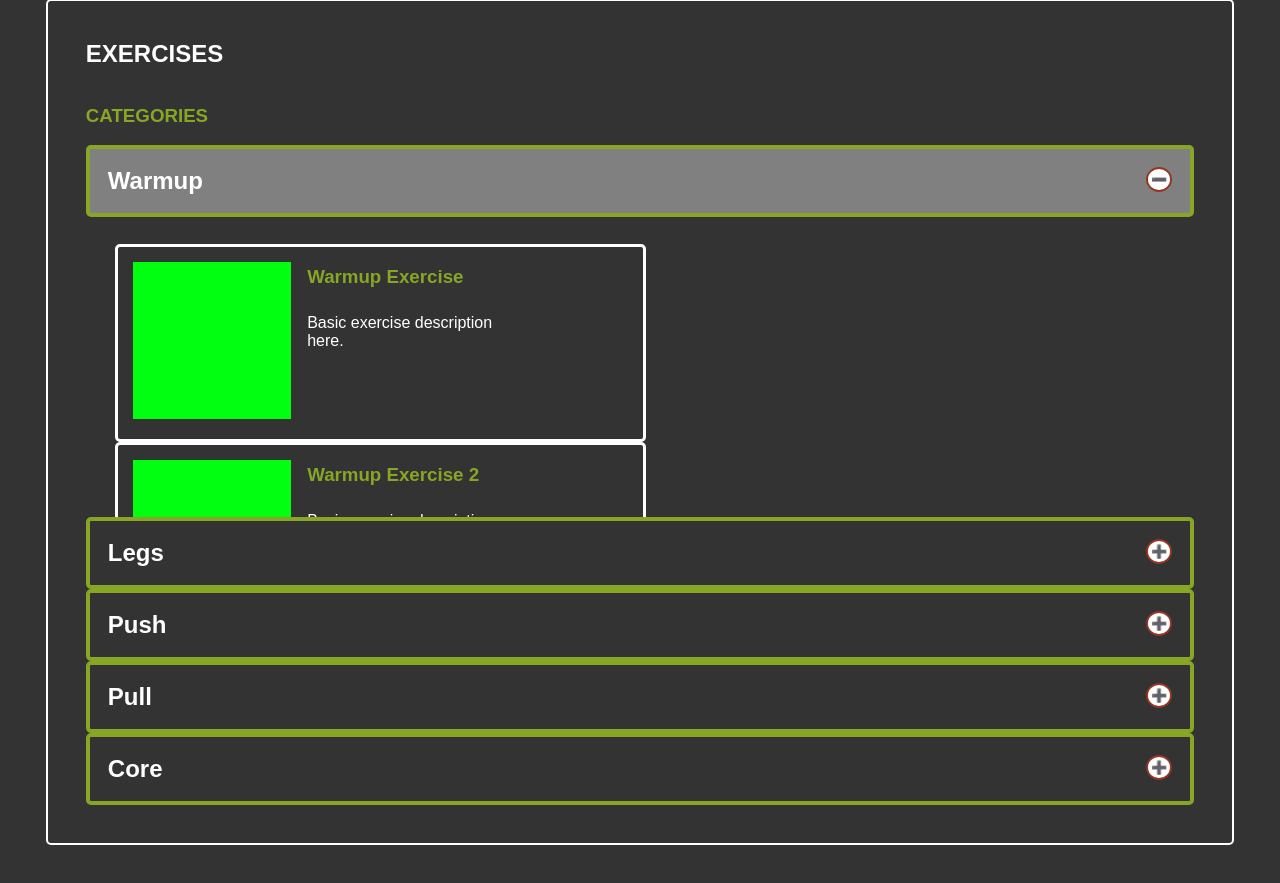
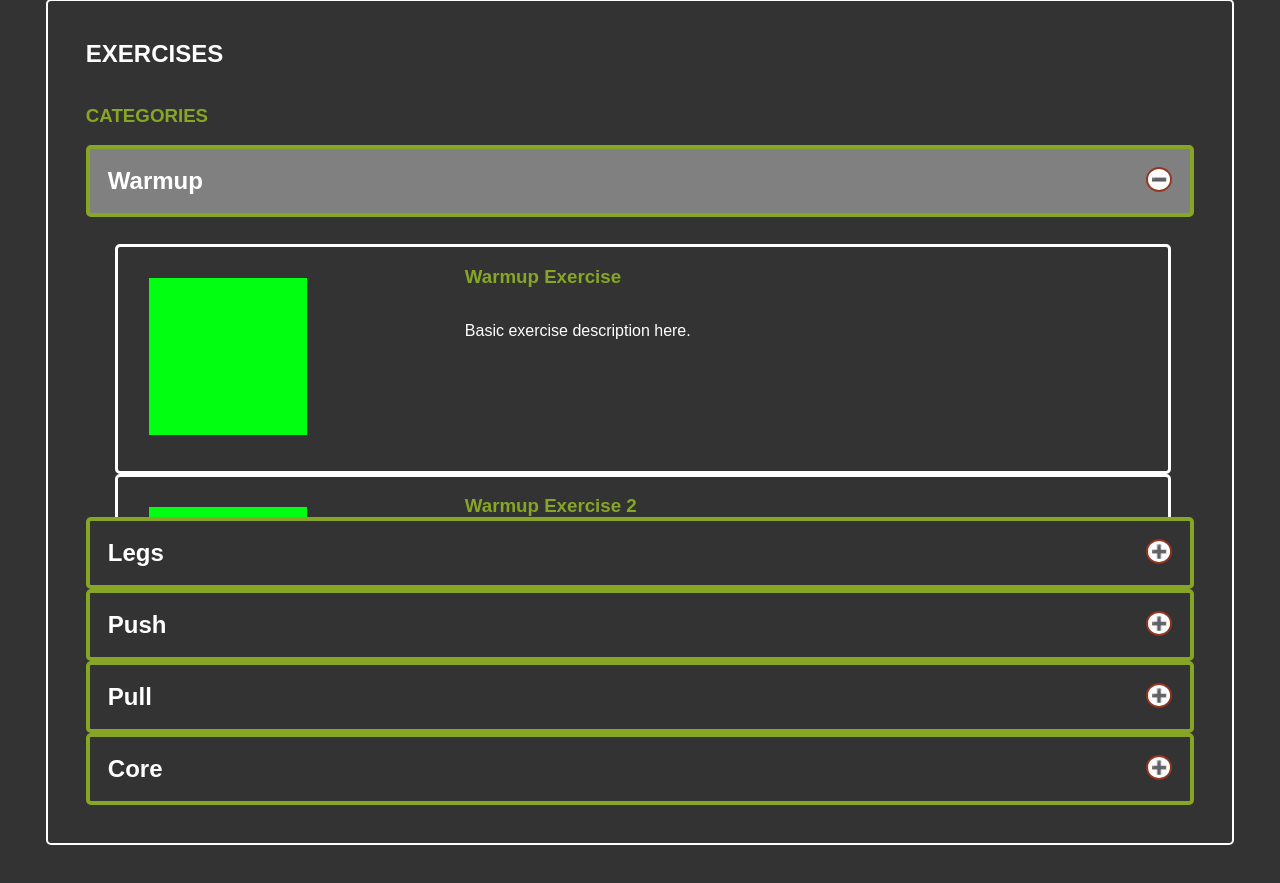
Before and after one commit to thx23/myapp, a PHP site: page /frontend_wip/index.html in a window 1280 px wide, after a click on "Warmup". Shown: the part 139-1022 px from the top of the page. Run offline with PHP 8.4, Linux system fonts and the light colour scheme.

Commit message:
I changed the buttons so that they span the accordion

```diff
--- a/frontend_wip/css/ex_link.css
+++ b/frontend_wip/css/ex_link.css
@@ -14,8 +14,8 @@
 
 	.ex_link
 	{
-	    width: 50%;
-	    height: 50%;
+	    width: 100%;
+	    height: 5%;
 	    border: 0.2em white solid;
 	    border-radius: 5px;
 	}
@@ -40,8 +40,8 @@
 	*/
 	.ex_img
 	{
-	    width: 100%;
-	    height: 100%;
+	    width: 50%;
+	    height: 50%;
 	    margin: 10%;
 	}
 
```
